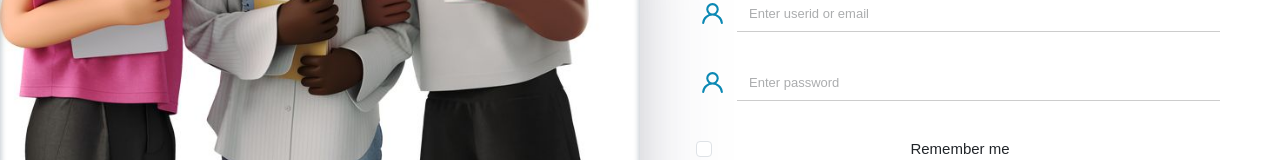
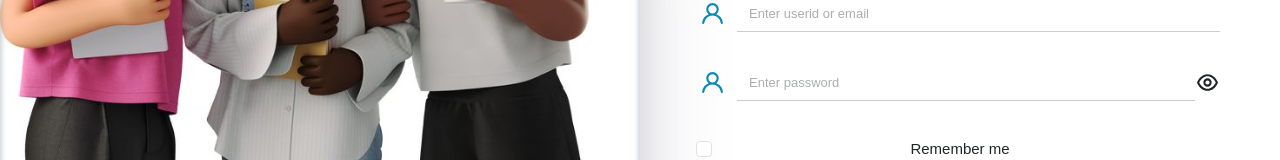
Before and after one commit to zinando/EduQuest, a React (Vite) app in the folder Frontend/: page /login in a window 1280 px wide. Shown: the part 158-318 px from the top of the page. Built offline with nearby package versions, Linux system fonts and the light colour scheme.

Commit message:
Update Login.jsx

```diff
--- a/Frontend/src/pages/Login/Login.jsx
+++ b/Frontend/src/pages/Login/Login.jsx
@@ -1,17 +1,14 @@
 import { useState } from 'react';
 import { Link } from 'react-router-dom'
-
 import Form from 'react-bootstrap/Form';
 import * as Unicons from '@iconscout/react-unicons'
 import '../../pages/Signup/SignUp.css'
 import queryBackEnd, { setSession, userInfo } from '../queryBackEnd'
 
-
-
-
 export default function Login() {
   const [validated, setValidated] = useState(false);
   const [resp, setResp] = useState('');
+  const [passwordVisible, setPasswordVisible] = useState(false);
 
   const handleSubmit = async (event) => {
     event.preventDefault();
@@ -43,17 +40,17 @@ export default function Login() {
           // redirect to super admin dashboard
           location.href = '/home';
         }
-
       } else {
         // Login failed, display error to user and log on console
         var msg = "";
-        for (var i = 0; i < response.error.length; i++) { msg += response.error[i] + '\n'; }
+        for (var i = 0; i < response.error.length; i++) {
+          msg += response.error[i] + '\n';
+        }
         setResp(msg);
         console.error('Login failed:', response.message, '\n' + msg);
       }
     }
   };
-
 
   return (
     <>
@@ -62,7 +59,6 @@ export default function Login() {
           <div className="col-lg-6 col-md-6 d-none d-md-block image-container image-fluid"></div>
 
           <div className="col-lg-6 col-md-6 col-sm-12 form-container" style={{
-
             paddingBottom: '200px'
           }}>
             <div className='row'>
@@ -99,10 +95,13 @@ export default function Login() {
                   className="form-control"
                   required={true}
                   name='password'
-                  type="password"
+                  type={passwordVisible ? "text" : "password"}
                   placeholder="Enter password"
                   style={{ marginLeft: '12px' }}
                 />
+                <div className="password-toggle" onClick={() => setPasswordVisible(!passwordVisible)}>
+                  {passwordVisible ? <Unicons.UilEyeSlash size="25" /> : <Unicons.UilEye size="25" />}
+                </div>
                 <Form.Control.Feedback>Looks good!</Form.Control.Feedback>
               </div>
 
@@ -112,7 +111,6 @@ export default function Login() {
                   Remember me
                 </label>
               </div>
-
 
               <div className='mb-4 d-grid'>
                 <button type="submit" className='btn button'>Login</button>
```
